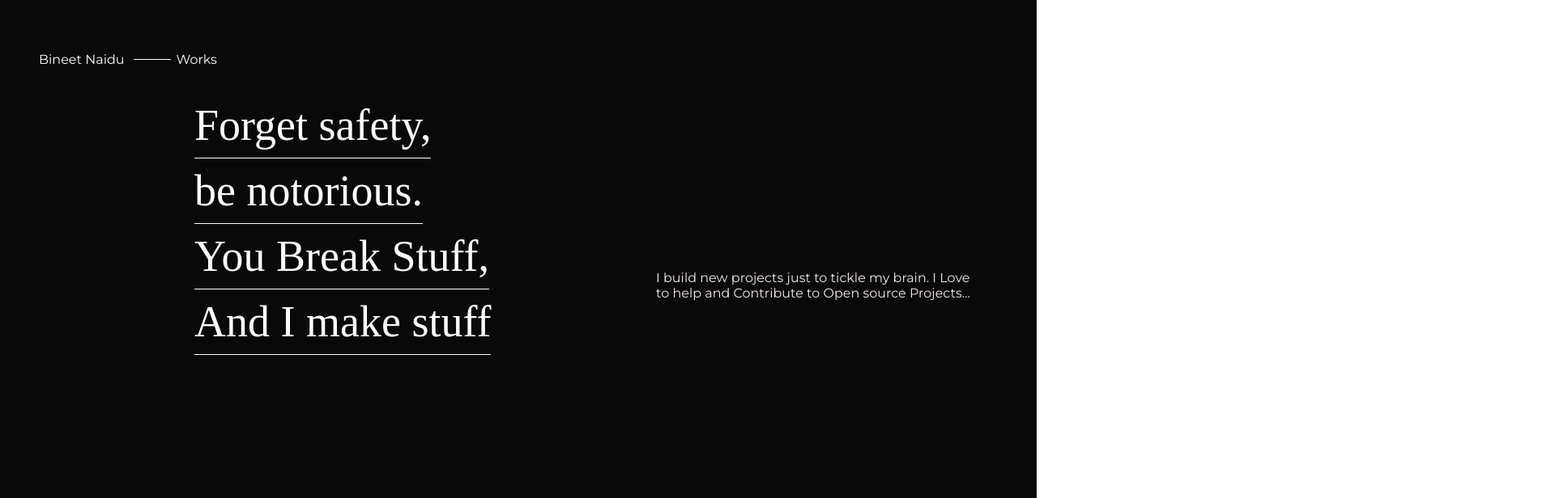
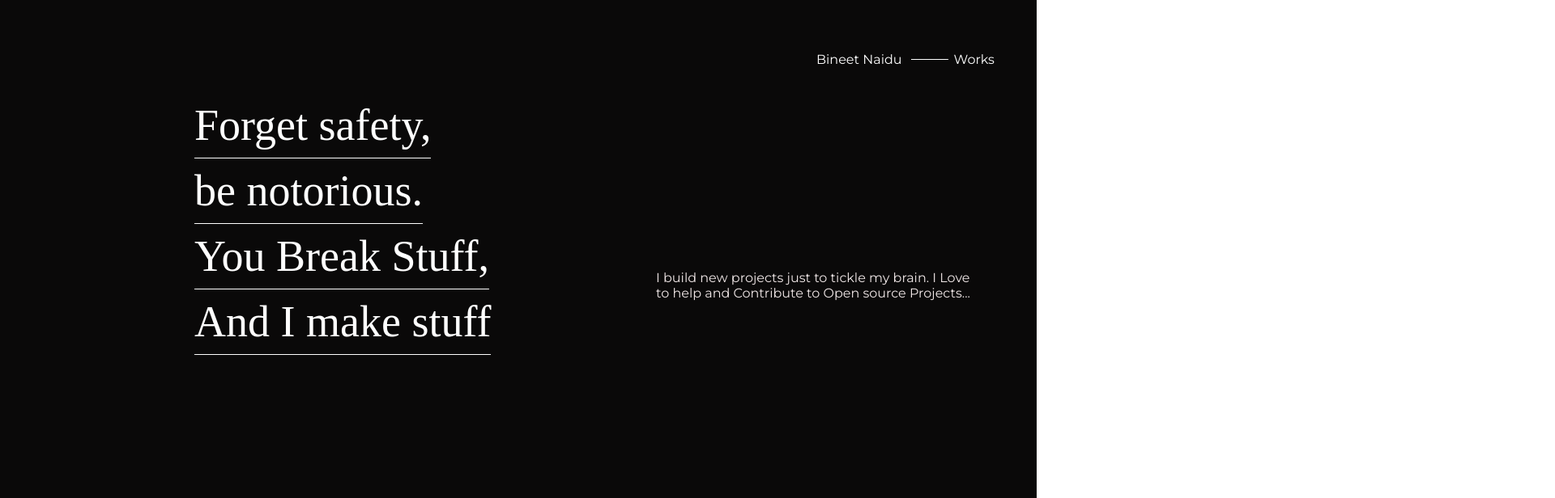
Before and after one commit to bineetNaidu/bineetnaidu.github.io, a React (Create React App) app: page /about in a window 1280 px wide. Shown: the top 616 px of the page at 81% size, 1920 px wide, since content can reach past the window. Built offline with nearby package versions, Linux system fonts and the light colour scheme.

Commit message:
add base framer motion animations

```diff
--- a/src/pages/About.css
+++ b/src/pages/About.css
@@ -3,6 +3,18 @@
   color: #f1e8e8;
   min-height: 100vh;
   padding: 2rem 0;
+  position: relative;
+}
+
+.backdrop {
+  position: absolute;
+  top: 0;
+  left: 0;
+  right: 0;
+  bottom: 0;
+  background-color: #fff;
+  width: 100vw;
+  height: 100vh;
 }
 
 .about__content {
--- a/src/pages/About.tsx
+++ b/src/pages/About.tsx
@@ -1,35 +1,101 @@
 import React from 'react';
 import { Link } from 'react-router-dom';
+import { motion } from 'framer-motion';
 
 // Statics
 import './About.css';
 
+const containerVariant = {
+  initial: {
+    opacity: 0,
+  },
+  animate: {
+    opacity: 1,
+  },
+};
+
+const headerVariant = {
+  initial: {
+    x: 0,
+  },
+  animate: {
+    x: 'calc(100vw - 25vw)',
+    transition: { delay: 1, duration: 1.2 },
+  },
+};
+
+const tilemuskVariant = {
+  initial: {
+    opacity: 0,
+    y: '-20vh',
+  },
+  animate: {
+    y: 0,
+    opacity: 1,
+    transition: { delay: 1.6, duration: 0.8 },
+  },
+};
+
+const backdropVariant = {
+  initial: {
+    x: 0,
+  },
+  animate: {
+    x: '-200vw',
+    transition: { delay: 0.5, duration: 0.5 },
+  },
+};
+
+const aboutMeVariant = {
+  initial: {
+    y: '55vh',
+  },
+  animate: {
+    y: 0,
+    transition: { delay: 1.6, duration: 0.8 },
+  },
+};
+
 const About: React.FC = () => {
   return (
-    <div className="about">
-      <div className="about__header">
+    <motion.div
+      variants={containerVariant}
+      className="about"
+      initial="initial"
+      animate="animate"
+    >
+      <motion.div className="backdrop" variants={backdropVariant}></motion.div>
+      <motion.div variants={headerVariant} className="about__header">
         <Link to="/" className="about__header--brand">
           Bineet Naidu
         </Link>
         <Link to="/works" className="about__header--workLink">
           Works
         </Link>
+      </motion.div>
+
+      <div className="about__content">
+        <motion.span variants={tilemuskVariant} className="about__tileMusk">
+          Forget safety,
+        </motion.span>
+        <motion.span variants={tilemuskVariant} className="about__tileMusk">
+          be notorious.
+        </motion.span>
+        <motion.span variants={tilemuskVariant} className="about__tileMusk">
+          You Break Stuff,
+        </motion.span>
+        <motion.span variants={tilemuskVariant} className="about__tileMusk">
+          And I make stuff
+        </motion.span>
       </div>
 
-      <div className="about__content">
-        <span className="about__tileMusk">Forget safety,</span>
-        <span className="about__tileMusk">be notorious.</span>
-        <span className="about__tileMusk">You Break Stuff,</span>
-        <span className="about__tileMusk">And I make stuff</span>
-      </div>
-
-      <div className="about__me">
+      <motion.div variants={aboutMeVariant} className="about__me">
         <p>
           I build new projects just to tickle my brain. I Love to help and
           Contribute to Open source Projects...
         </p>
-      </div>
-    </div>
+      </motion.div>
+    </motion.div>
   );
 };
 
```
